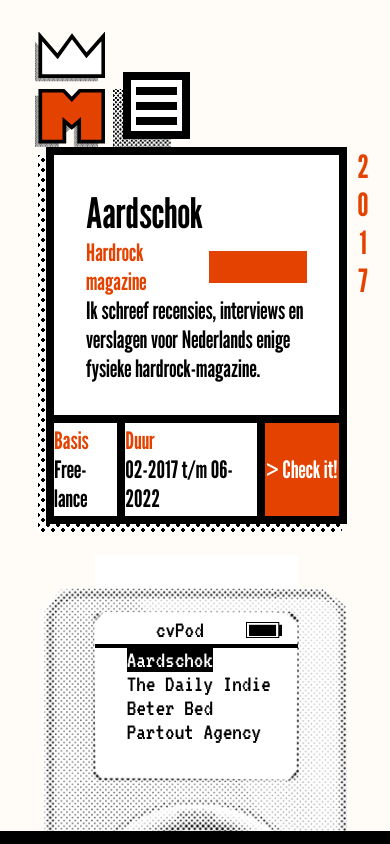
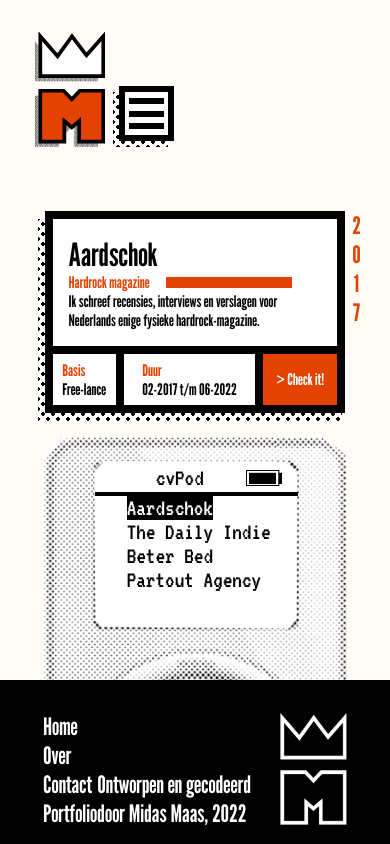
Before and after one commit to midasmaas/NewPortfolioS6MMaas, a Vue app in the folder portfolio-m-maas-s6/: page /cv/0 in a window 390 px wide. Shown: the top 844 px of the page. Built offline with nearby package versions, Linux system fonts and the light colour scheme; a web font is replaced by a local one.

Commit message:
Responsive gemaakt van footer, open hamburgermenu en contactpagina.

```diff
--- a/portfolio-m-maas-s6/src/components/HamburgerMenu.vue
+++ b/portfolio-m-maas-s6/src/components/HamburgerMenu.vue
@@ -21,6 +21,7 @@
 
     <!--Hamburgermenu open BEGIN-->
     <div v-if="hamburgerOpen" class="hamburger_container_OPEN">
+      <div class="hamburger_background_background"></div>
       <div class="hamburger_background_shadow"></div>
       <div class="hamburger_background_container">
         <div class="hamburger_background_outline">
--- a/portfolio-m-maas-s6/src/scss/components/CVBannerText.scss
+++ b/portfolio-m-maas-s6/src/scss/components/CVBannerText.scss
@@ -9,7 +9,7 @@
     width: 100%;
     height: fit-content;
     position: relative;
-    justify-items: end;
+    justify-items: center;
     display: grid;
     grid-auto-columns: auto;
 }
@@ -23,37 +23,59 @@
     background-size: 10px 10px;
     background-position: 0 0, 5px 5px;
     background-repeat: repeat;
+    top: 8px;
+    right: 5px;
     height: 100%;
     width: 100%;
-    top: 8px;
+    @include media-breakpoint-up(sm){
+        width: 90%;
+        right: 40px;
+    }
+    @include media-breakpoint-up(md){
+        width: 100%;
         right: 5px;
+    }
 }
 
 .CVInfo_container_background_outline {
     border: 8px solid;
     border-bottom: none;
     height: 100%;
-    width: 99%;
     background-color: white;
     display: flex;
     flex-direction: column;
+    width: 99%;
+    @include media-breakpoint-up(sm){
+        width: 90%;
+    }
+    @include media-breakpoint-up(md){
+        width: 99%;
+    }
 }
 
 
 .CVInfo_Banner__text {
     display: flex;
     flex-direction: column;
+    padding: 16px;
+    @include media-breakpoint-up(sm){
         padding: 32px;
-
+    }
     h2 {
-        font-size: 42px;
+        font-size: 32px;
+        @include media-breakpoint-up(sm){
+            font-size: 48px;
+        }
         @include media-breakpoint-up(xl){
         font-size: 56px;
         }
     }
 
     p {
+        font-size: 16px;
+        @include media-breakpoint-up(sm){
             font-size: 24px;
+        }
         @include media-breakpoint-up(xl){
         font-size: 32px;
         }
@@ -107,8 +129,12 @@
 
     p {
         color: white;
+        padding: 16px 0 16px 0;
+        font-size: 16px;
+        @include media-breakpoint-up(sm){
+            font-size: 24px;
             padding: 32px 0 32px 0;
-        font-size: 24px;
+        }
         @include media-breakpoint-up(xl){
         font-size: 32px;
         }
@@ -136,6 +162,12 @@
     display: flex;
     flex-direction: row;
     position: relative;
+    @include media-breakpoint-up(sm){
+        width: 90%;
+    }
+    @include media-breakpoint-up(md){
+        width: 99%;
+    }
 }
 
 .CVInfo_bottomBar {
@@ -149,7 +181,10 @@
     justify-content: center;
 
     p {
+        font-size: 16px;
+        @include media-breakpoint-up(sm){
             font-size: 24px;
+        }
         @include media-breakpoint-up(xl){
         font-size: 32px;
         }
@@ -185,10 +220,17 @@
     writing-mode: vertical-rl;
     text-orientation: upright;
     position: absolute;
-    right: -35px;
     top: 0;
     color: $brand-color;
+    font-size: 24px;
+    right: -24px;
+    @include media-breakpoint-up(sm){
+            right: 0;
             font-size: 32px;
+    }
+    @include media-breakpoint-up(md){
+        right: -35px;
+    }
     @include media-breakpoint-up(xl){
         font-size: 40px;
     }
--- a/portfolio-m-maas-s6/src/scss/components/IpodCopy.scss
+++ b/portfolio-m-maas-s6/src/scss/components/IpodCopy.scss
@@ -3,10 +3,11 @@
     grid-column: 1/5;
     display: grid;
     align-self: flex-end;
-    padding-top: 64px;
+    padding-top: 24px;
 
     @include media-breakpoint-up(sm){
         grid-column: 1/9;
+        padding-top: 64px;
     }
     @include media-breakpoint-up(lg){
         grid-column: 8/13;
@@ -41,7 +42,7 @@
     z-index: 1;
     width: 67%;
     height: 59%;
-    top: 30%;
+    top: 19%;
     @include media-breakpoint-up(sm){
         top: 21%;
     }
--- a/portfolio-m-maas-s6/src/scss/components/footerBottom.scss
+++ b/portfolio-m-maas-s6/src/scss/components/footerBottom.scss
@@ -1,13 +1,15 @@
+
 .footer_background{
     background-color: black;
     width: 100%;
-    height: fit-content;
+    height: 200%;
 }
 .footer_container{
     display: flex;
     flex-direction: row;
     justify-content: space-between;
-    padding: 64px 0 64px 0;
+    width: 100%;
+    padding: 32px 0 32px 0;
     @include media-breakpoint-up(xs){
         grid-column: 1/5;
       }
@@ -19,11 +21,7 @@
         grid-column: 1/9;
       }
 
-      @include media-breakpoint-up(xxl){
-        grid-column: 1/13;
-      }
-
-      @include media-breakpoint-up(xxxl){
+      @include media-breakpoint-up(lg){
         grid-column: 1/13;
       }
 }
@@ -34,7 +32,28 @@
     }
     li{
         color: white;
-        font-size: 48px;
+        font-size: 24px;
+        @include media-breakpoint-up(xs){
+
+        }
+        @include media-breakpoint-up(sm){
+
+        }
+
+        @include media-breakpoint-up(md){
+
+        }
+        @include media-breakpoint-up(lg){
+          font-size: 32px;
+        }
+
+        @include media-breakpoint-up(xxl){
+          font-size: 40px;
+        }
+
+        @include media-breakpoint-up(xxxl){
+
+        }
     }
 }
 
@@ -44,8 +63,29 @@
     align-self: flex-end;
     p{
         color: white;
-        font-size: 48px;
         align-self: flex-end;
+        font-size: 24px;
+        @include media-breakpoint-up(xs){
+
+        }
+        @include media-breakpoint-up(sm){
+
+        }
+
+        @include media-breakpoint-up(md){
+
+        }
+        @include media-breakpoint-up(lg){
+          font-size: 32px;
+        }
+
+        @include media-breakpoint-up(xxl){
+          font-size: 40px;
+        }
+
+        @include media-breakpoint-up(xxxl){
+
+        }
     }
     img{
         @include media-breakpoint-up(xs){
--- a/portfolio-m-maas-s6/src/scss/components/hamburgerMenu.scss
+++ b/portfolio-m-maas-s6/src/scss/components/hamburgerMenu.scss
@@ -18,6 +18,16 @@
     grid-column-gap: 16px;
   }
 
+  @include media-breakpoint-up(lg){
+    grid-template-columns: repeat(12, 62px);
+    grid-column-gap: 16px;
+  }
+
+  @include media-breakpoint-up(xl){
+    grid-template-columns: repeat(12, 62px);
+    grid-column-gap: 32px;
+  }
+
   @include media-breakpoint-up(xxl){
     grid-template-columns: repeat(12, 80px);
     grid-column-gap: 32px;
@@ -35,7 +45,7 @@
   width: 96vw;
   height: 15vh;
   justify-content: center;
-  position: absolute;
+  position: fixed;
   z-index: 100;
   padding-top: 32px;
   @include media-breakpoint-up(lg){
@@ -52,79 +62,98 @@
 .hamburger_button__parent{
   position: relative;
   cursor: pointer;
-
+  padding-left: 16px;
 }
 
 .hamburger_button__parent_background{
   position: absolute;
-  background-image: url("assets/rectSVG.svg");
-  object-fit: cover;
-  height: 90px;
-  width: 90px;
   z-index: 3;
   bottom: 0;
   left: 0;
+  background-color: white;
+  background-image: radial-gradient(black 30%, transparent 11%),
+      radial-gradient(black 30%, transparent 11%);
+  background-size: 10px 10px;
+  background-position: 0 0, 5px 5px;
+  background-repeat: repeat;
   @include media-breakpoint-up(xs){
-    width: 58px;
-    height: 58px;
+    height: 55px;
+    width: 55px;
   }
 
   @include media-breakpoint-up(sm){
-    width: 52px;
-    height: 52px;
+    height: 50px;
+    width: 50px;
+  }
+
+  @include media-breakpoint-up(xl){
+    height: 50px;
+    width: 50px;
   }
 
   @include media-breakpoint-up(xxl){
-    width: 67px;
-    height: 67px;
+    height: 60px;
+    width: 60px;
   }
 
   @include media-breakpoint-up(xxxl){
-    width: 89px;
-    height: 89px;
+    height: 85px;
+    width: 85px;
   }
 }
 
 .hamburger_button__child{
   position: absolute;
   z-index: 5;
-  bottom: 8px;
-  left: 10px;
+  bottom: 6px;
+  left: 6px;
   background-color: white;
-  border: solid 8px black;
   display: flex;
   flex-direction: column;
   align-items: center;
   justify-content: space-around;
   transition: all .15s linear .15s;
-  width: 95%;
+  border: solid 6px black;
   &:hover{
     bottom: 0;
     left: 0;
   }
 
   @include media-breakpoint-up(xs){
-    height: 67px;
+    height: 55px;
+    width: 55px;
   }
 
   @include media-breakpoint-up(sm){
-    height: 52px;
+    height: 50px;
+    width: 50px;
+  }
+
+  @include media-breakpoint-up(xl){
+    height: 50px;
+    width: 50px;
   }
 
   @include media-breakpoint-up(xxl){
-    height: 76px;
+    height: 60px;
+    width: 60px;
   }
 
   @include media-breakpoint-up(xxxl){
-    height: 89px;
+    height: 85px;
+    width: 85px;
+    border: solid 8px black;
   }
 
 
 // Streepjes in de button
   div{
     width: 80%;
-    height: 8px;
+    height: 6px;
     background-color: black;
+    @include media-breakpoint-up(xxxl){
+      height: 8px;
+    }
   }
 
   div.top {
@@ -142,13 +171,24 @@
   width: 99vw;
   height: 100vh;
   justify-content: center;
-  position: absolute;
+  position: fixed;
   z-index: 100;
+
 }
 
 .hamburger_nav_container{
-  grid-column: 4/12;
   height: 100vh;
+  grid-column: 1/5;
+  @include media-breakpoint-up(sm){
+    grid-column: 3/9;
+  }
+
+  @include media-breakpoint-up(lg){
+    grid-column: 5/13;
+  }
+  @include media-breakpoint-up(xxxl){
+    grid-column: 4/13;
+  }
 }
 
 .hamburger_nav_container__items{
@@ -161,9 +201,28 @@
 }
 
  nav a{
-    font-size: 168px;
     font-weight: 400;
     text-decoration: none;
+    font-size: 104px;
+    @include media-breakpoint-up(sm){
+      font-size: 112px;
+    }
+    @include media-breakpoint-up(md){
+      font-size: 120px;
+    }
+    @include media-breakpoint-up(lg){
+      font-size: 128px;
+    }
+    @include media-breakpoint-up(xl){
+      font-size: 142px;
+    }
+
+    @include media-breakpoint-up(xxl){
+      font-size: 168px;
+    }
+    @include media-breakpoint-up(xxxl){
+      font-size: 228px;
+    }
   }
 
   .router-link-exact-active {
@@ -172,12 +231,39 @@
 .hamburger_background_shadow{
   position: absolute;
   z-index: -5;
-  background-image: url("assets/BGSchaduw.png");
-  object-fit: cover;
-  height: 96vh;
-  width: 96vw;
-  left: 16px;
+  background-color: white;
+  background-image: radial-gradient(black 30%, transparent 11%),
+      radial-gradient(black 30%, transparent 11%);
+  background-size: 10px 10px;
+  background-position: 0 0, 5px 5px;
+  background-repeat: repeat;
+  height: 94vh;
+  left: 8px;
   bottom: 16px;
+  width: 92vw;
+  @include media-breakpoint-up(sm){
+    width: 94vw;
+  }
+  @include media-breakpoint-up(md){
+    width: 94vw;
+  }
+  @include media-breakpoint-up(lg){
+    width: 95vw;
+  }
+  @include media-breakpoint-up(xl){
+    width: 96vw;
+  }
+  @include media-breakpoint-up(xxxl){
+    width: 97vw;
+  }
+}
+
+.hamburger_background_background{
+  position: absolute;
+  z-index: -6;
+  background-color: $background-color;
+  width: 102%;
+  height: 100%;
 }
 .hamburger_background_container {
   position: absolute;
@@ -190,11 +276,35 @@
 
 .hamburger_background_outline{
   border: 8px solid;
-  height: 95vh;
-  width: 96vw;
   background-color: $background-color;
   align-self: center;
   display: grid;
+  height: 95vh;
+  width: 92vw;
+  @include media-breakpoint-up(sm){
+      font-size: 112px;
+      width: 94vw;
+    }
+    @include media-breakpoint-up(md){
+      font-size: 120px;
+      width: 95vw;
+    }
+    @include media-breakpoint-up(lg){
+      font-size: 128px;
+      width: 96vw;
+    }
+    @include media-breakpoint-up(xl){
+      font-size: 142px;
+      width: 97vw;
+    }
+
+    @include media-breakpoint-up(xxl){
+      font-size: 168px;
+    }
+    @include media-breakpoint-up(xxxl){
+
+      font-size: 228px;
+    }
 }
 
 .hamburger_background_bar{
--- a/portfolio-m-maas-s6/src/scss/global/grid.scss
+++ b/portfolio-m-maas-s6/src/scss/global/grid.scss
@@ -1,3 +1,36 @@
+.padding_top_divider{
+  grid-column: 1/5;
+  @include media-breakpoint-up(xs){
+    grid-column: 1/5;
+    height: 64px;
+  }
+  @include media-breakpoint-up(sm){
+    grid-column: 1/9;
+  }
+
+  @include media-breakpoint-up(md){
+    height: 96px;
+    grid-column: 1/9;
+  }
+  @include media-breakpoint-up(lg){
+    height: 96px;
+    grid-column: 1/13;
+  }
+  @include media-breakpoint-up(xl){
+    height: 32px;
+    grid-column: 1/13;
+  }
+
+  @include media-breakpoint-up(xxl){
+    height: 64px;
+    grid-column: 1/13;
+  }
+
+  @include media-breakpoint-up(xxxl){
+    height: 104px;
+    grid-column: 1/13;
+  }
+}
 .container{
   display: grid;
   justify-content: center;
@@ -46,10 +79,16 @@
       grid-column-gap: 32px;
       padding-top: 240px;
     }
+
+  }
+  .height_full{
+    height: 100vh;
   }
 
   .container_grid_footer {
     display: grid;
+    grid-template-rows: auto;
+    //align-items: end;
 
     @include media-breakpoint-up(xs){
       grid-template-columns: repeat(4, 70px);
@@ -65,6 +104,16 @@
       grid-column-gap: 16px;
     }
 
+    @include media-breakpoint-up(lg){
+      grid-template-columns: repeat(12, 62px);
+      grid-column-gap: 16px;
+    }
+
+    @include media-breakpoint-up(xl){
+      grid-template-columns: repeat(12, 62px);
+      grid-column-gap: 32px;
+    }
+
     @include media-breakpoint-up(xxl){
       grid-template-columns: repeat(12, 80px);
       grid-column-gap: 32px;
--- a/portfolio-m-maas-s6/src/views/CVView.vue
+++ b/portfolio-m-maas-s6/src/views/CVView.vue
@@ -1,6 +1,7 @@
 <template>
   <div class="container">
     <div class="container_grid">
+      <div class="padding_top_divider"></div>
       <footer-bottom-copy :dataForBanner="cvData"></footer-bottom-copy>
       <ipod-copy :dataForIpod="ipodData"></ipod-copy>
     </div>
--- a/portfolio-m-maas-s6/src/views/ContactView.vue
+++ b/portfolio-m-maas-s6/src/views/ContactView.vue
@@ -1,6 +1,6 @@
 <template>
   <div class="container">
-    <div class="container_grid">
+    <div class="container_grid height_full">
       <contact-banner></contact-banner>
 
         <img class="Contact_avatar_IMG" src="../assets/HoofdFoto.png" />
```
Also changed, not shown: portfolio-m-maas-s6/src/scss/components/ContactBanner.scss (+21 -5 lines), portfolio-m-maas-s6/src/scss/views/ContactView.scss (+25 -17 lines). Lines whose indentation alone changed are shown as unchanged.
